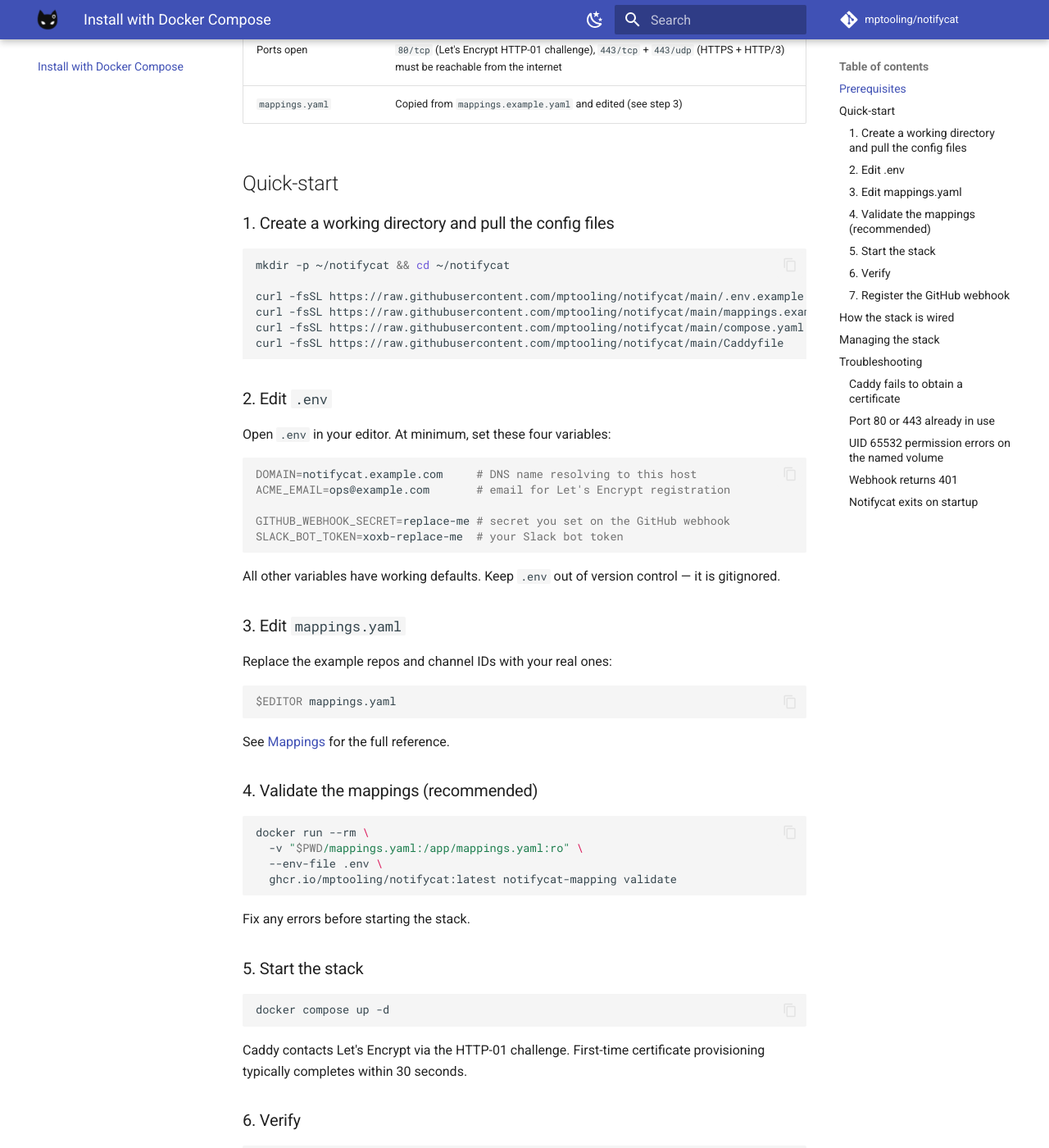
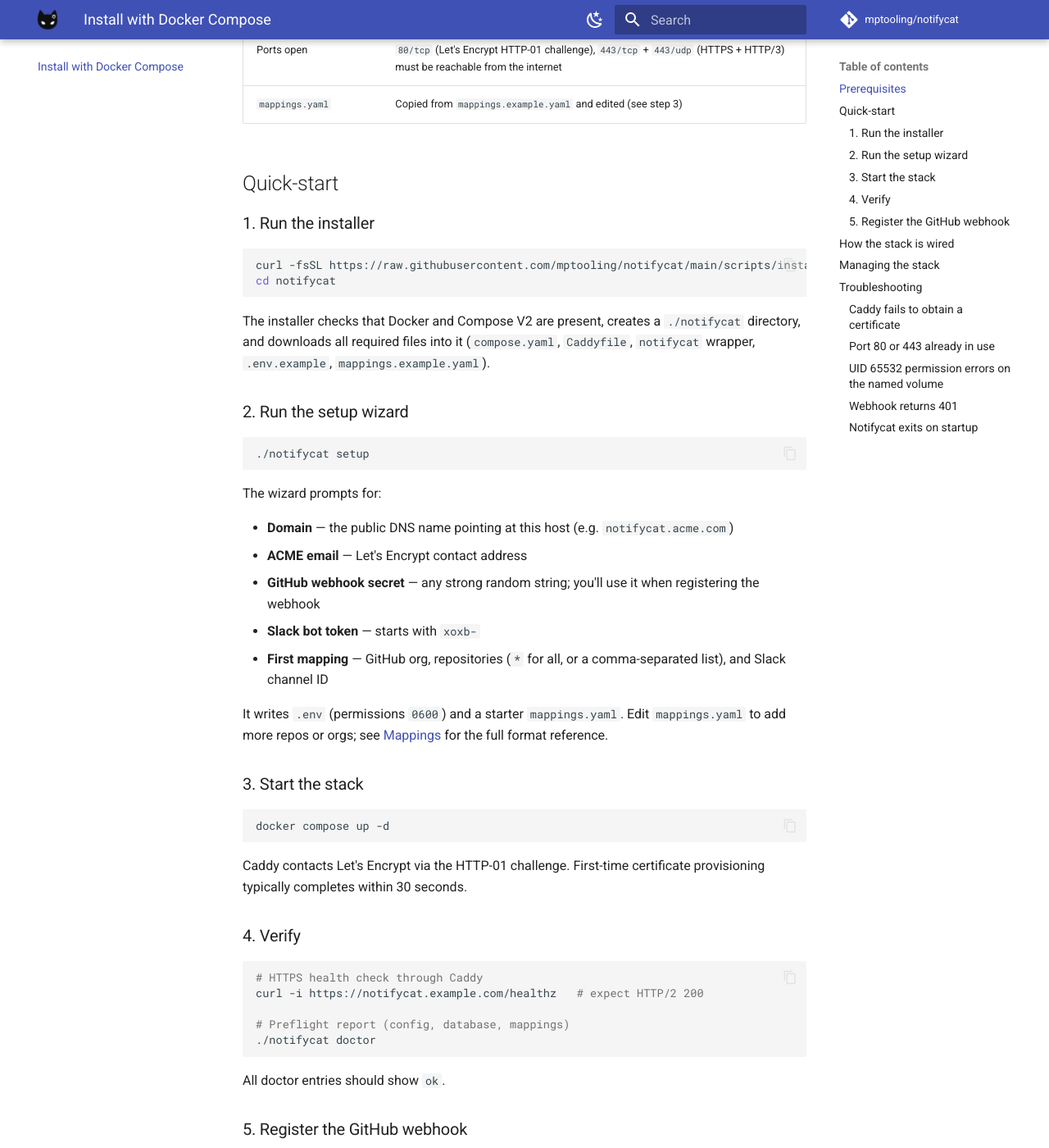
Before and after one commit to mptooling/notifycat, an MkDocs documentation site: the page built from docs/compose.md, in a window 1280 px wide and 1400 px high, scrolled down 638 px. Shown: the whole window at 82% size. Built offline with MkDocs 1.6.1 and Material for MkDocs 9.7.7, drawn with Linux system fonts in a browser that asks for light colours; comment, search, counter and statistics services are not loaded; some of the changed text lies outside the part shown.

Commit message:
docs: update quickstart and compose guide to use install.sh and notifycat wrapper

````diff
--- a/docs/compose.md
+++ b/docs/compose.md
@@ -16,53 +16,37 @@ The recommended production path: one `docker compose up -d` brings up Notifycat
 
 ## Quick-start
 
-### 1. Create a working directory and pull the config files
+### 1. Run the installer
 
 ```sh
-mkdir -p ~/notifycat && cd ~/notifycat
-
-curl -fsSL https://raw.githubusercontent.com/mptooling/notifycat/main/.env.example          -o .env
-curl -fsSL https://raw.githubusercontent.com/mptooling/notifycat/main/mappings.example.yaml -o mappings.yaml
-curl -fsSL https://raw.githubusercontent.com/mptooling/notifycat/main/compose.yaml          -o compose.yaml
-curl -fsSL https://raw.githubusercontent.com/mptooling/notifycat/main/Caddyfile             -o Caddyfile
+curl -fsSL https://raw.githubusercontent.com/mptooling/notifycat/main/scripts/install.sh | sh
+cd notifycat
 ```
 
-### 2. Edit `.env`
+The installer checks that Docker and Compose V2 are present, creates a
+`./notifycat` directory, and downloads all required files into it
+(`compose.yaml`, `Caddyfile`, `notifycat` wrapper, `.env.example`,
+`mappings.example.yaml`).
 
-Open `.env` in your editor. At minimum, set these four variables:
+### 2. Run the setup wizard
 
 ```sh
-DOMAIN=notifycat.example.com     # DNS name resolving to this host
-ACME_EMAIL=ops@example.com       # email for Let's Encrypt registration
-
-GITHUB_WEBHOOK_SECRET=replace-me # secret you set on the GitHub webhook
-SLACK_BOT_TOKEN=xoxb-replace-me  # your Slack bot token
+./notifycat setup
 ```
 
-All other variables have working defaults. Keep `.env` out of version control — it is gitignored.
+The wizard prompts for:
 
-### 3. Edit `mappings.yaml`
+- **Domain** — the public DNS name pointing at this host (e.g. `notifycat.acme.com`)
+- **ACME email** — Let's Encrypt contact address
+- **GitHub webhook secret** — any strong random string; you'll use it when registering the webhook
+- **Slack bot token** — starts with `xoxb-`
+- **First mapping** — GitHub org, repositories (`*` for all, or a comma-separated list), and Slack channel ID
 
-Replace the example repos and channel IDs with your real ones:
+It writes `.env` (permissions `0600`) and a starter `mappings.yaml`. Edit
+`mappings.yaml` to add more repos or orgs; see [Mappings](mappings.md) for the
+full format reference.
 
-```sh
-$EDITOR mappings.yaml
-```
-
-See [Mappings](mappings.md) for the full reference.
-
-### 4. Validate the mappings (recommended)
-
-```sh
-docker run --rm \
-  -v "$PWD/mappings.yaml:/app/mappings.yaml:ro" \
-  --env-file .env \
-  ghcr.io/mptooling/notifycat:latest notifycat-mapping validate
-```
-
-Fix any errors before starting the stack.
-
-### 5. Start the stack
+### 3. Start the stack
 
 ```sh
 docker compose up -d
@@ -70,19 +54,19 @@ docker compose up -d
 
 Caddy contacts Let's Encrypt via the HTTP-01 challenge. First-time certificate provisioning typically completes within 30 seconds.
 
-### 6. Verify
+### 4. Verify
 
 ```sh
 # HTTPS health check through Caddy
 curl -i https://notifycat.example.com/healthz   # expect HTTP/2 200
 
 # Preflight report (config, database, mappings)
-docker compose exec notifycat notifycat-doctor
+./notifycat doctor
 ```
 
 All doctor entries should show `ok`.
 
-### 7. Register the GitHub webhook
+### 5. Register the GitHub webhook
 
 Set your webhook URL to `https://notifycat.example.com/webhook/github` with the secret from `GITHUB_WEBHOOK_SECRET`. See [GitHub webhook setup](github-webhook.md).
 
@@ -105,11 +89,12 @@ Caddy terminates TLS and proxies to the `notifycat` service on the internal Dock
 ## Managing the stack
 
 ```sh
-docker compose up -d                            # start or recreate containers
-docker compose down                             # stop and remove containers (volumes preserved)
-docker compose pull && docker compose up -d     # pull latest image and redeploy
-docker compose logs -f notifycat                # follow server logs
+./notifycat up                                  # start or recreate containers
+./notifycat down                                # stop and remove containers (volumes preserved)
+./notifycat logs                                # follow server logs
+docker compose pull && ./notifycat up           # pull latest image and redeploy
 docker compose logs -f caddy                    # follow Caddy logs (ACME, access)
+./notifycat doctor                              # run preflight checks
 ```
 
 Both containers are set to `restart: unless-stopped` — they start automatically on reboot.
````
Also changed, not shown: README.md (+16 -25 lines).
